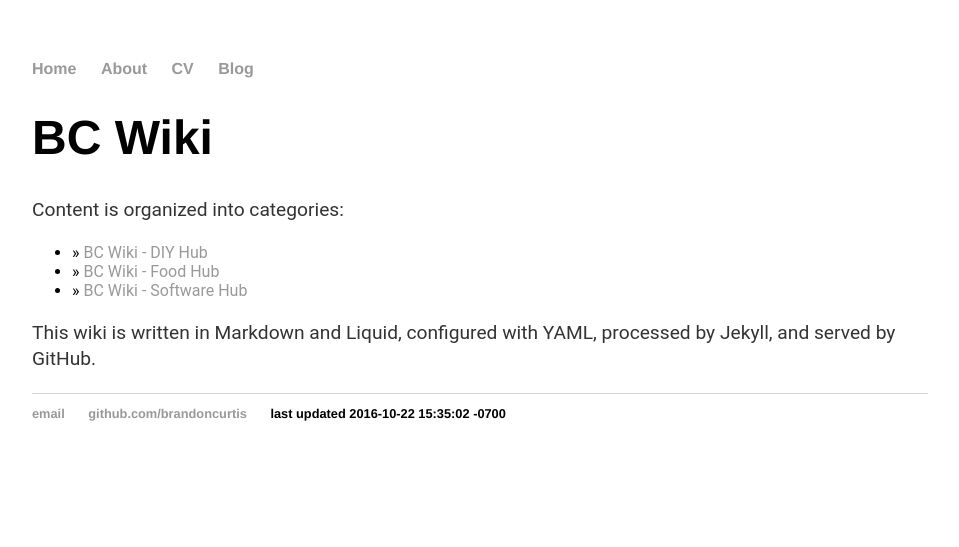
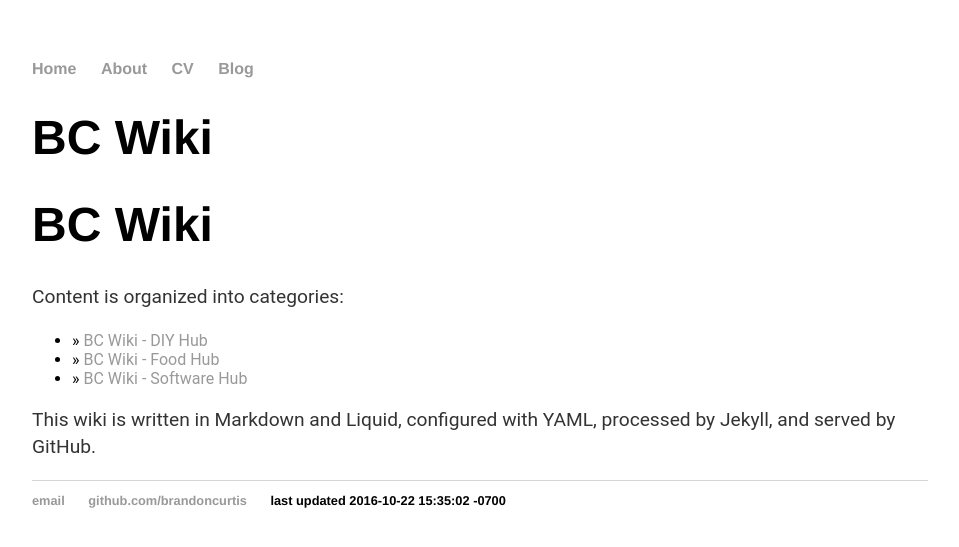
Before and after one commit to brandoncurtis/wiki, a Jekyll site: the page built from index.html, in a window 1280 px wide. Shown: the top 547 px of the page, without its empty margins (160-1119 px from the left). Built offline with Jekyll 4.4.1, drawn with Linux system fonts in a browser that asks for light colours.

Commit message:
cleaning up templates

```diff
--- a/_layouts/default.html
+++ b/_layouts/default.html
@@ -17,6 +17,8 @@
       {% include nav.html %}
     </nav>
 
+    <h1>{{ page.title }}</h1>
+
     <div class="container">
       <!-- liquid: insert text from markdown doc -->
       {{ content }}
--- a/_layouts/wikihub.html
+++ b/_layouts/wikihub.html
@@ -1,8 +1,6 @@
 ---
 layout: default
 ---
-
-<h1>{{ page.title }}</h1>
 
 {{ content }}
 
```
